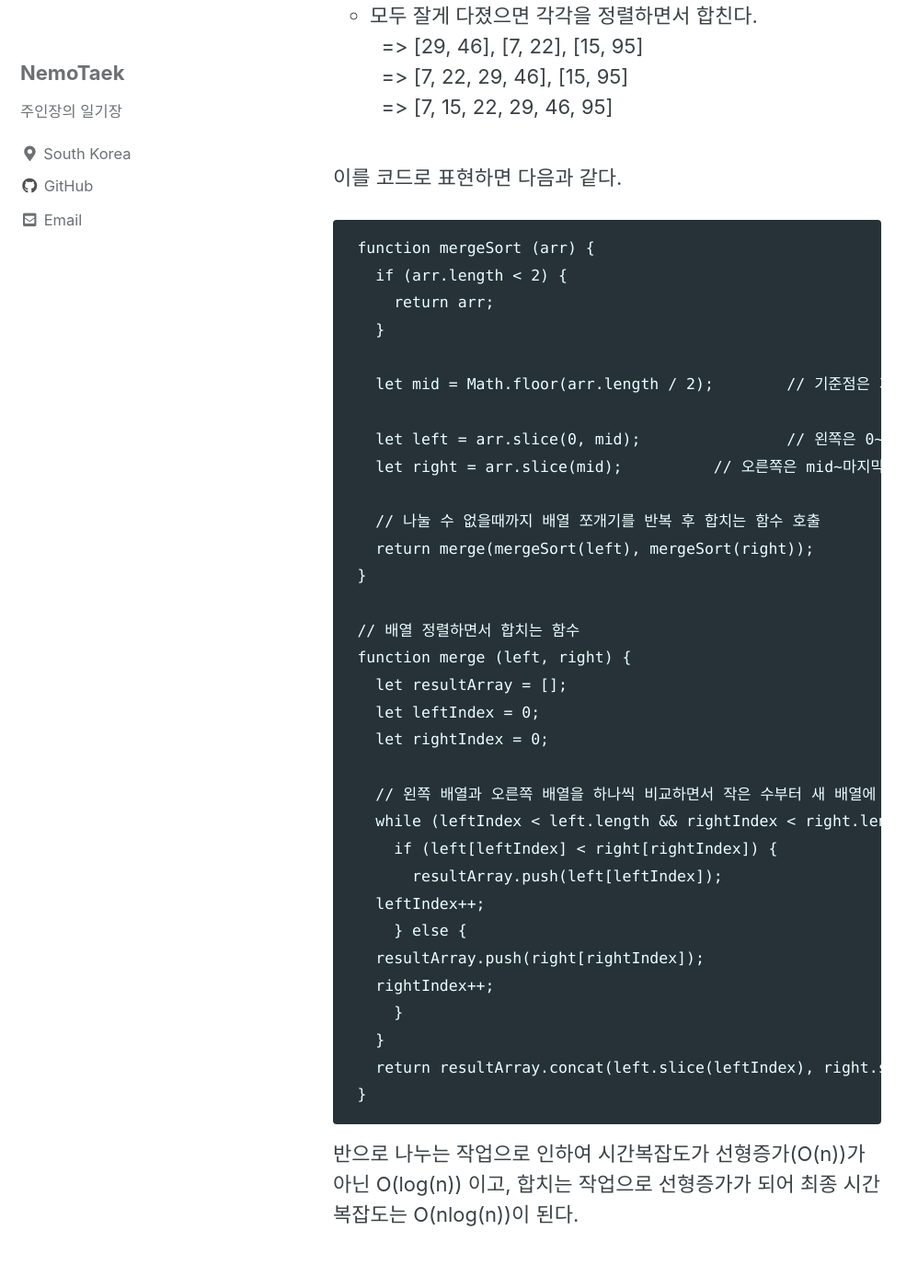
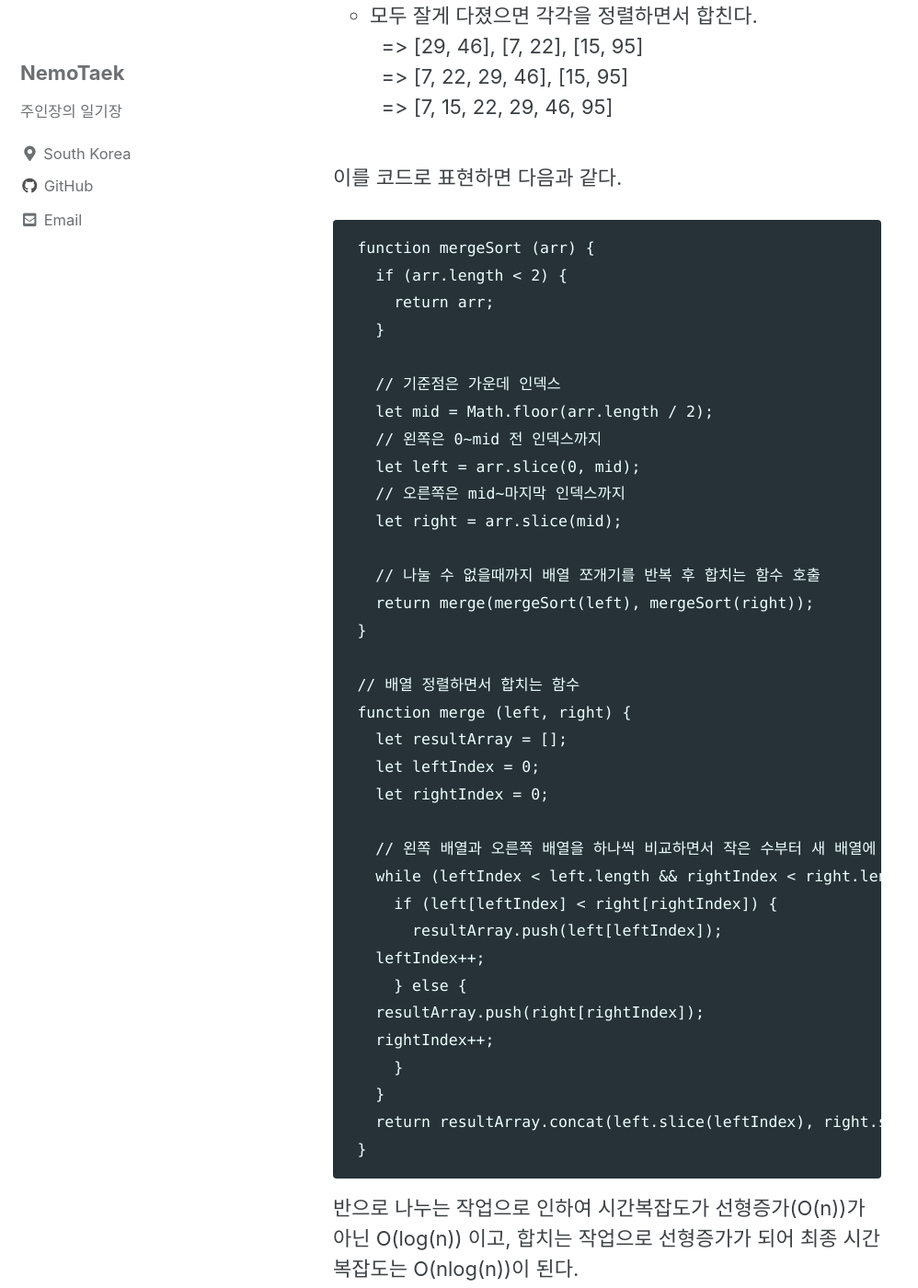
Before and after one commit to NemoTaek/NemoNote, a Jekyll site: the page built from _posts/2020-09-26-sort2.md, in a window 1280 px wide and 1400 px high, scrolled down 1086 px. Shown: the whole window at 92% size, without its empty margins (0-998 px from the left). Built offline with Jekyll 4.4.1, drawn with Linux system fonts in a browser that asks for light colours; cached includes are drawn as plain includes; a script bundle is joined from its source files by our own code; comment, search, counter and statistics services are not loaded; some of the changed text lies outside the part shown.

````diff
--- a/_posts/2020-09-26-sort2.md
+++ b/_posts/2020-09-26-sort2.md
@@ -36,10 +36,12 @@ tags:
         return arr;
       }
 
-      let mid = Math.floor(arr.length / 2);	// 기준점은 가운데 인덱스
-
-      let left = arr.slice(0, mid);		// 왼쪽은 0~mid 전 인덱스까지
-      let right = arr.slice(mid);		// 오른쪽은 mid~마지막 인덱스까지
+      // 기준점은 가운데 인덱스
+      let mid = Math.floor(arr.length / 2);
+      // 왼쪽은 0~mid 전 인덱스까지
+      let left = arr.slice(0, mid);
+      // 오른쪽은 mid~마지막 인덱스까지
+      let right = arr.slice(mid);
 
       // 나눌 수 없을때까지 배열 쪼개기를 반복 후 합치는 함수 호출
       return merge(mergeSort(left), mergeSort(right));
@@ -85,9 +87,12 @@ tags:
 
     ```
     function quickSort(arr) {
-      let pivot = arr[0];		// 기준점은 배열의 첫번째 요소의 값
-      let left = [];			// 기준점을 기준으로 작은 값을 넣을 배열
-      let right = [];			// 기준점을 기준으로 큰 값을 넣을 배열
+      // 기준점은 배열의 첫번째 요소의 값
+      let pivot = arr[0];
+      // 기준점을 기준으로 작은 값을 넣을 배열
+      let left = [];
+      // 기준점을 기준으로 큰 값을 넣을 배열
+      let right = [];
 
       // 기준점보다 현재 값이 작으면 left 배열에 넣고, 크면 right 배열에 넣는다.
       for(let i=1; i<arr.length; i++) {
````
